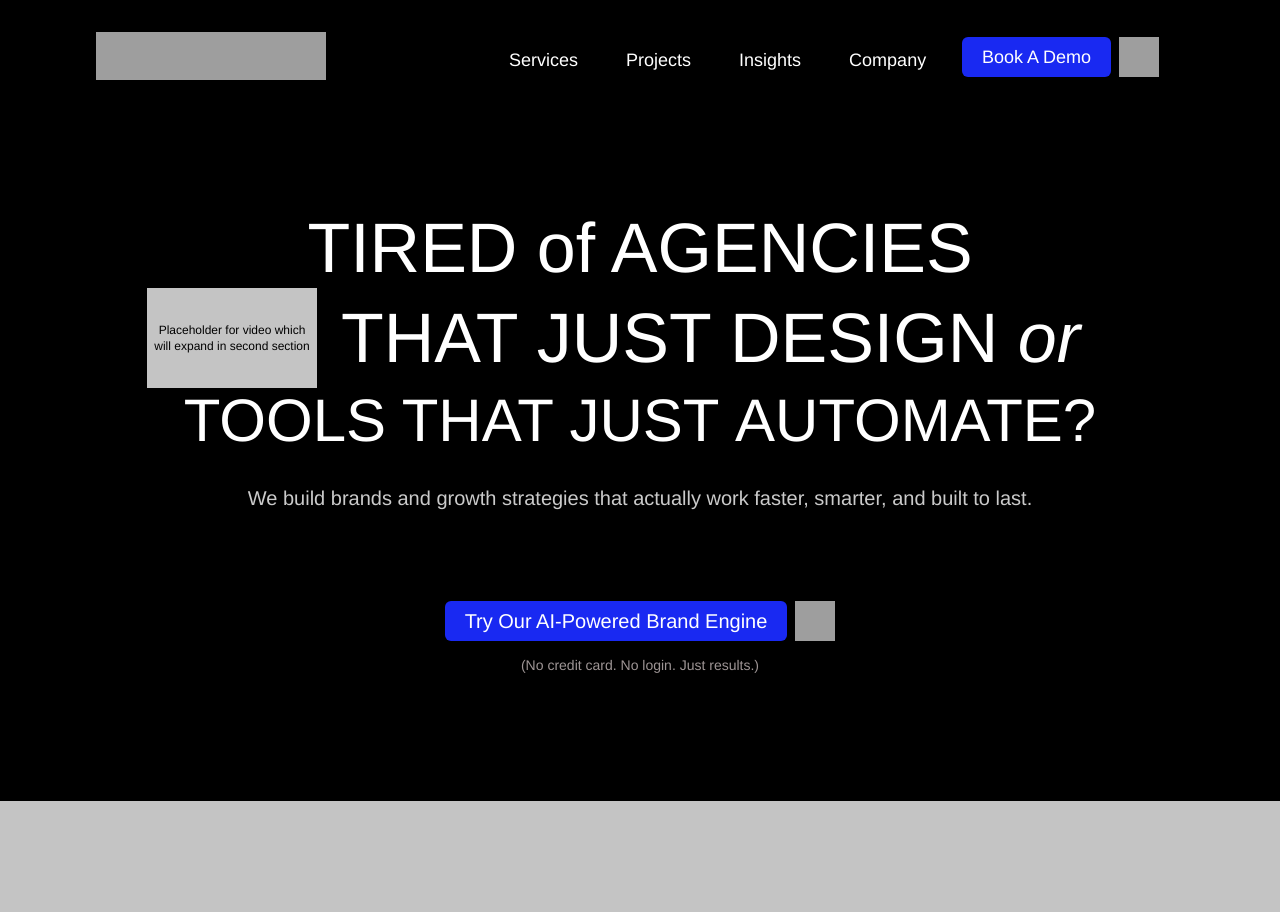
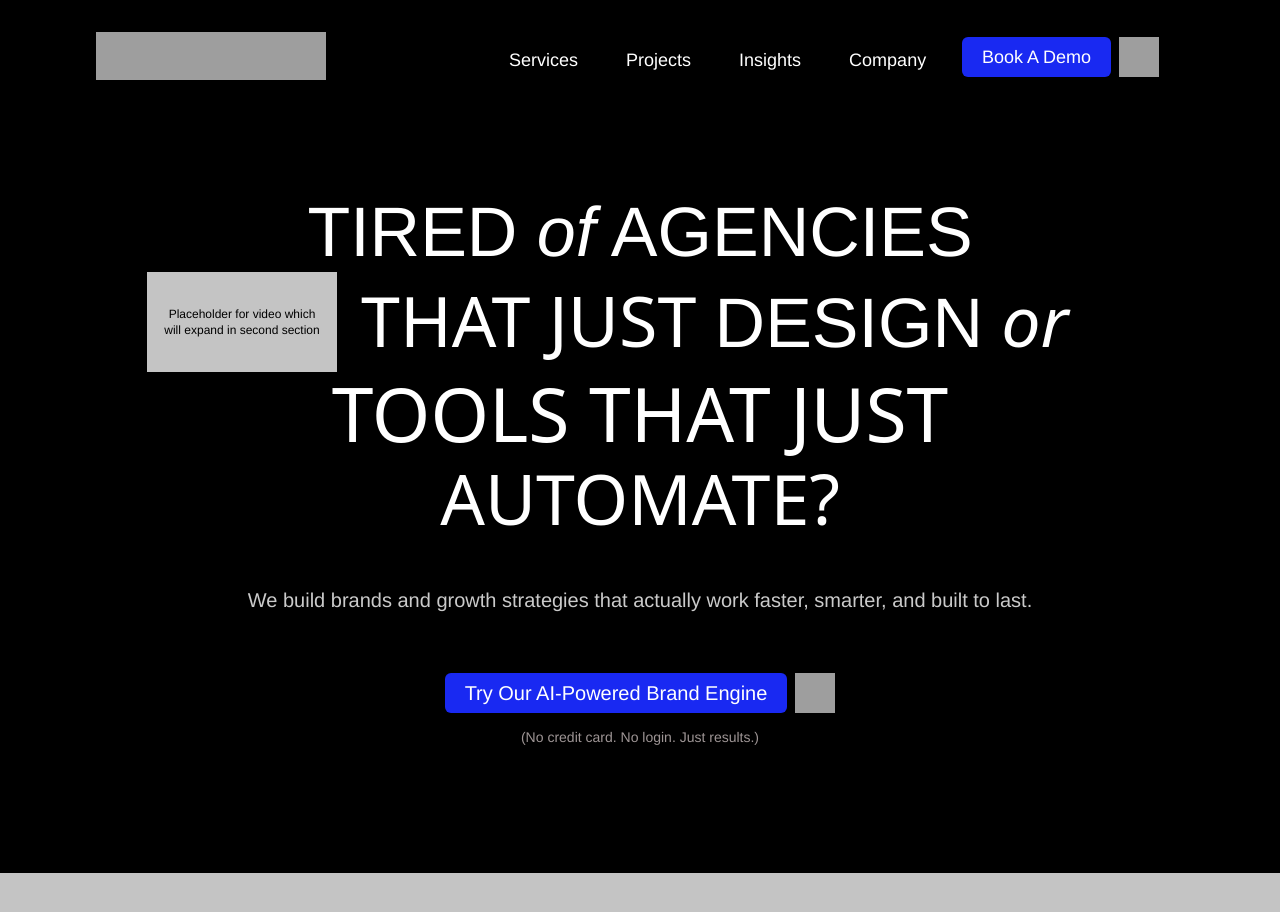
Before and after one commit to pranaygarg-1/App, a React (Vite) app: page / in a window 1280 px wide. Shown: the top 912 px of the page. Built offline with nearby package versions, Linux system fonts and the light colour scheme; grey boxes are pictures that could not be loaded; a web font is replaced by a local one.

Commit message:
improved its css too

```diff
--- a/src/screens/BlueDuckV/sections/AboutUsSection/AboutUsSection.jsx
+++ b/src/screens/BlueDuckV/sections/AboutUsSection/AboutUsSection.jsx
@@ -53,7 +53,7 @@ export const AboutUsSection = () => {
       </header>
 
       {/* Hero Content */}
-      <main className="w-full max-w-[1018px] mx-auto mt-32 px-4">
+      <main className="w-full max-w-[1018px] mx-auto mt-28 px-4">
         <div className="relative w-full">
 
           {/* Hero Text Section */}
@@ -64,7 +64,7 @@ export const AboutUsSection = () => {
               <h1 className="text-center leading-[normal] tracking-[0]">
                 <span className="text-[70px]  block [font-family:'Helvetica-Regular',Helvetica] font-normal text-white">
                   TIRED{" "}
-                  <span className="[font-family:'Helvetica-Light',Helvetica] font-light text-[70px]">
+                  <span className="font-thin italic text-white text-[70px] leading-[1.1]">
                     of
                   </span>{" "}
                   AGENCIES{" "}
@@ -72,7 +72,7 @@ export const AboutUsSection = () => {
 
                 <div className="flex items-center gap-6">
                   {/* Video Placeholder */}
-                  <div className="w-[170px] h-[100px] bg-[#c4c4c4] flex items-center justify-center shrink-0">
+                  <div className="w-[190px] h-[100px] bg-[#c4c4c4] flex items-center justify-center shrink-0">
                     <span className="[font-family:'Helvetica_Neue-Regular',Helvetica] font-normal text-black text-xs text-center leading-snug">
                       Placeholder for video which <br />
                       will expand in second section
@@ -80,7 +80,7 @@ export const AboutUsSection = () => {
                   </div>
 
                   {/* Heading Text */}
-                  <span className="[font-family:'Helvetica-Light',Helvetica] font-light text-white text-[70px] leading-[1.1]">
+                  <span className="font-extralight text-white text-[70px] leading-[1.1]">
                     THAT JUST{" "}
                     <span className="[font-family:'Helvetica-Regular',Helvetica] font-normal text-[70px]">
                       DESIGN
@@ -92,25 +92,26 @@ export const AboutUsSection = () => {
 
 
 
-                <span className="mt-[10px] [font-family:'Helvetica-Light',Helvetica] font-light text-white text-[60px] leading-[1.1]">
+                <span className="mt-[10px] font-thin text-white text-[75px] leading-[1.1]">
                   TOOLS THAT JUST{" "}
-                  <span className="[font-family:'Helvetica-Regular',Helvetica] font-normal text-[60px]">
+                  <span className="font-normal text-[70px]">
                     AUTOMATE?
                   </span>
                 </span>
+
 
               </h1>
 
             </div>
 
             {/* Subtitle */}
-            <p className="mt-[31px] text-center [font-family:'Helvetica_Neue-Light',Helvetica] font-light text-[#cacaca] text-xl tracking-[0] leading-[26px] translate-y-[-1rem] animate-fade-in opacity-0 [--animation-delay:400ms]">
+            <p className="mt-[50px] text-center [font-family:'Helvetica_Neue-Light',Helvetica] font-extralight text-[#cacaca] text-xl tracking-[0] leading-[26px] translate-y-[-1rem] animate-fade-in opacity-0 [--animation-delay:400ms]">
               We build brands and growth strategies that actually work faster,
               smarter, and built to last.
             </p>
 
             {/* CTA Section */}
-            <div className="flex items-center justify-center gap-1 mt-[90px] translate-y-[-1rem] animate-fade-in opacity-0 [--animation-delay:600ms]">
+            <div className="flex items-center justify-center gap-1 mt-[60px] translate-y-[-1rem] animate-fade-in opacity-0 [--animation-delay:600ms]">
               <Button className="h-10 px-5 py-[9px] bg-[#1929f2] hover:bg-[#1520d4] transition-colors">
                 <span className="[font-family:'Helvetica_Neue-Regular',Helvetica] font-normal text-white text-xl tracking-[0] leading-[normal] whitespace-nowrap">
                   Try Our AI-Powered Brand Engine
```
